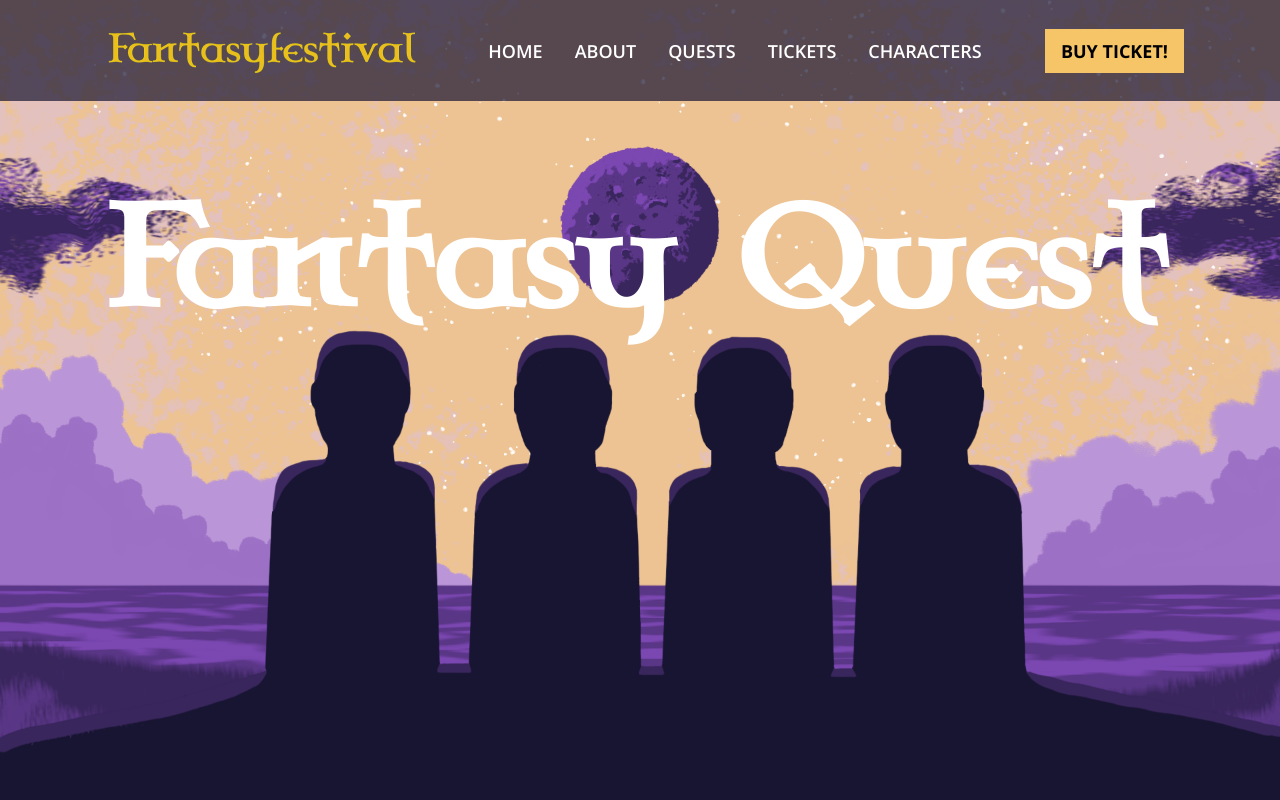
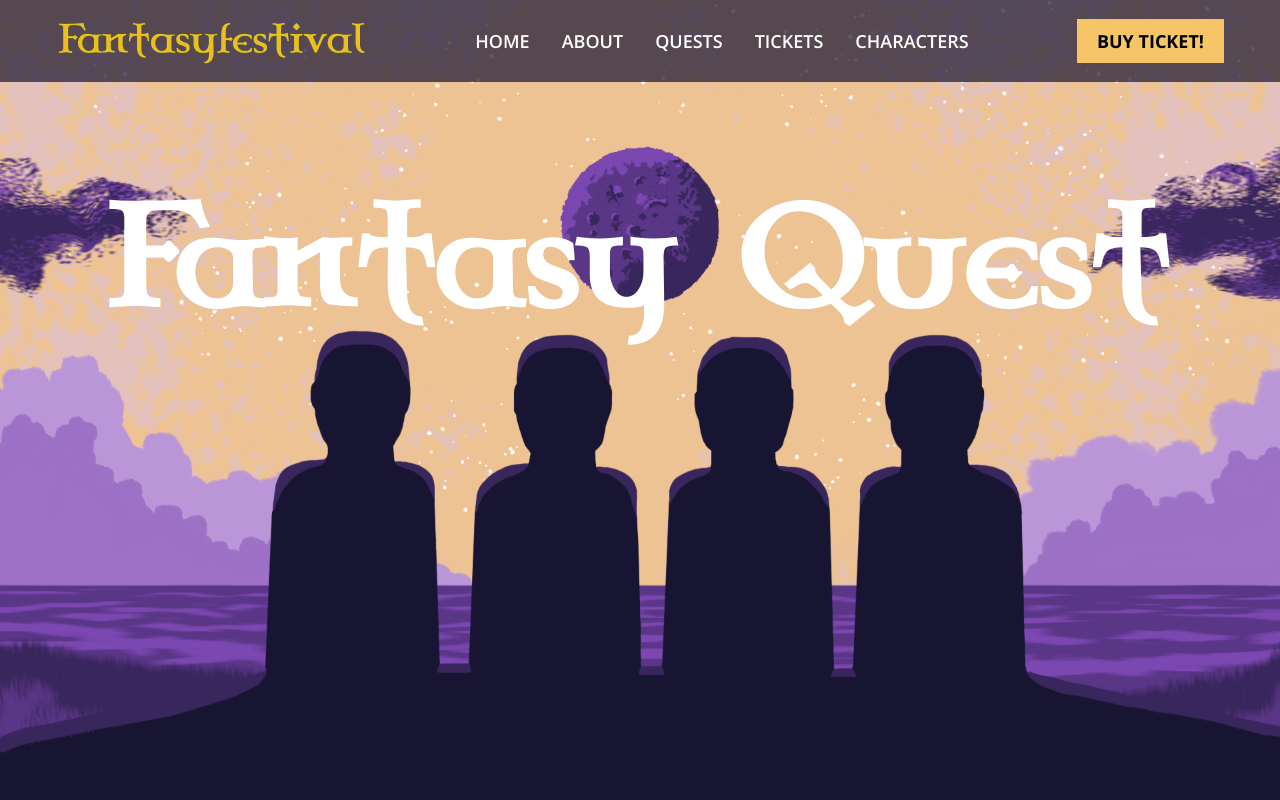
Before and after one commit to MarinEASV/Fantasy-Festival-, a Vue app: page / in a window 1280 px wide. Shown: the top 800 px of the page. Built offline with nearby package versions, Linux system fonts and the light colour scheme.

Commit message:
navbar fix

```diff
--- a/src/components/Hero.vue
+++ b/src/components/Hero.vue
@@ -65,6 +65,11 @@ onUnmounted(() => {
 }
 
 .statues {
+  position: absolute;
+  margin-left: auto;
+  margin-right: auto;
+  left: 0;
+  right: 0;
   top: 330px;
 }
 
--- a/src/components/Navbar.vue
+++ b/src/components/Navbar.vue
@@ -1,5 +1,5 @@
 <template>
-  <nav class="navbar fixed w-full bg-dark_purple bg-opacity-70 z-50 font-body text-white text-lg md:px-24 py-4 px-6">
+  <nav class="navbar fixed w-full bg-dark_purple bg-opacity-70 z-50 font-body text-white text-lg py-4 px-6 sm:px-8 lg:px-14 xl:28">
     <a href="#home" class="logo-link">
       <img src="../assets/logo.png" alt="FantasyFestival Logo"/>
     </a>
@@ -10,31 +10,42 @@
       <li class="nav-item"><a @click="toggleMenu" href="#tickets" class="fs-nav nav-link font-semibold">TICKETS</a></li>
       <li class="nav-item"><a @click="toggleMenu" href="#characters" class="fs-nav nav-link font-semibold">CHARACTERS</a></li>
     </ul>
-    <div class="hamburger " :class="{ 'active': isMenuOpen }" @click="toggleMenu">
+    <div class="hamburger" :class="{ 'active': isMenuOpen }" @click="toggleMenu">
       <span :class="{ 'bar': true, 'active': isMenuOpen }" v-for="n in 3" :key="n"></span>
     </div>
-    <a href="#tickets">
-    <button class="bg-yellow hover:bg-amber-400 text-black font-bold font-body px-5 py-2 hidden md:block ml-2">BUY TICKET!</button>
+    <a v-if="isButtonVisible" href="#tickets">
+      <button class="bg-yellow hover:bg-amber-400 text-black font-bold font-body px-5 py-2">BUY TICKET!</button>
     </a>
   </nav>
 </template>
 
 <script setup>
-import { ref } from 'vue';
+import { ref, onMounted, onUnmounted } from 'vue';
 
 const isMenuOpen = ref(false);
+const isButtonVisible = ref(window.innerWidth > 1150);
 
 const toggleMenu = () => {
   isMenuOpen.value = !isMenuOpen.value;
 };
+
+const checkWindowSize = () => {
+  isButtonVisible.value = window.innerWidth > 1150;
+};
+
+onMounted(() => {
+  window.addEventListener('resize', checkWindowSize);
+  checkWindowSize(); // Initial check when component is mounted
+});
+
+onUnmounted(() => {
+  window.removeEventListener('resize', checkWindowSize);
+});
 </script>
 
 <style lang="scss" scoped>
 /* Navigation */
 button {
-  border: none;
-  cursor: pointer;
-  padding: 0.5rem 1rem;
   transition: background-color 0.3s;
 }
 
@@ -52,11 +63,10 @@ button {
   gap: 2rem;
 }
 
-.nav-link{
+.nav-link {
   transition: 0.3s ease;
   text-decoration: none;
   color: var(--clr-White, #fff);
-
 }
 
 .nav-link:hover {
@@ -68,28 +78,23 @@ button {
   padding: 1em;
 }
 
-
 .hamburger {
   display: none;
 }
 
-@media (max-width: 900px) {
-button{
+@media (max-width: 800px) {
+button {
   display: none;
 }
 
-.navbar{
+.navbar {
   justify-content: space-between;
 }
 
-
-
-
 .navbar img {
   width: auto;
-  height: 64px;
+  height: 56px;
 }
-
 
 .nav-menu {
   background-color: #181532;
@@ -138,8 +143,8 @@ button{
 }
 }
 
-@media (max-width: 1200px) {
-  button{
+@media (max-width: 1150px) {
+button {
   display: none;
 }
 }
```
Also changed, not shown: src/assets/logo.png. Lines whose indentation alone changed are shown as unchanged.
